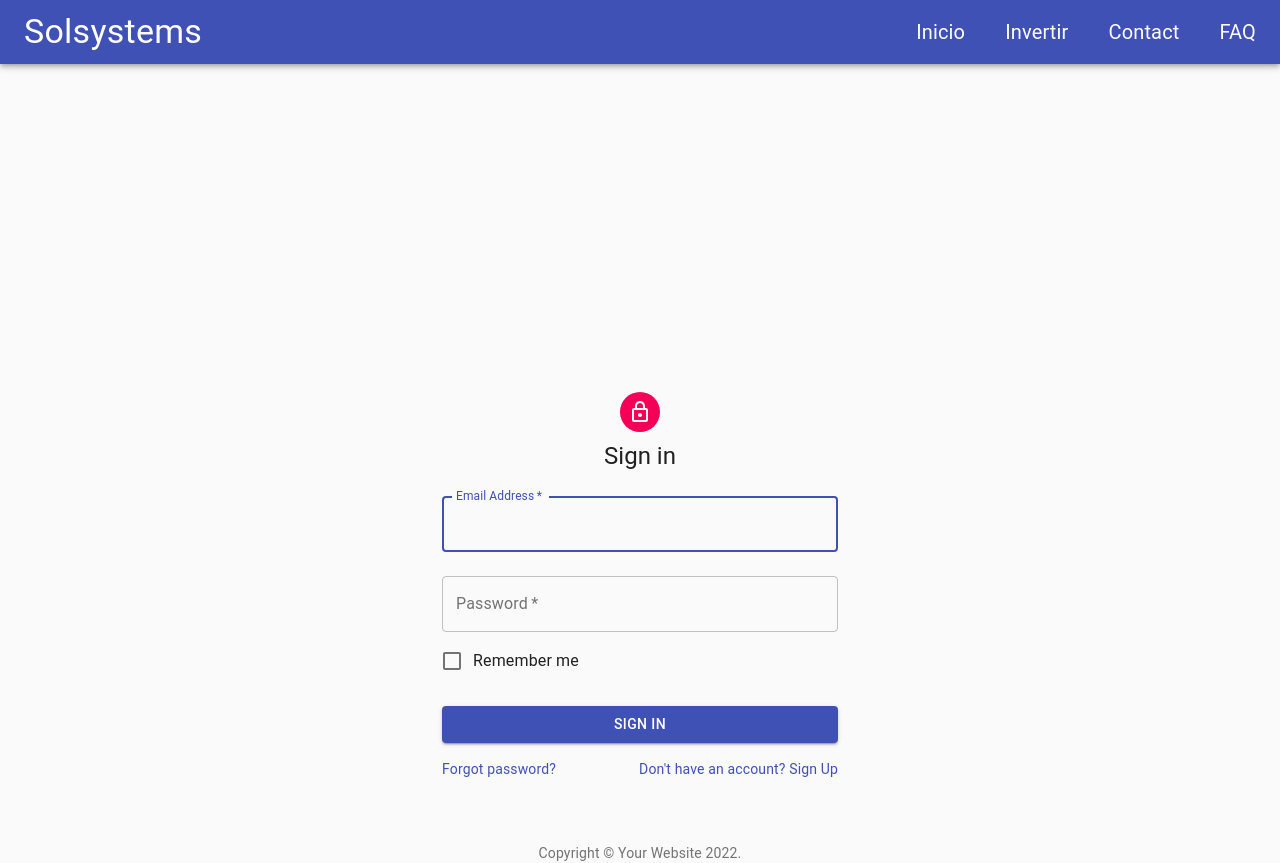
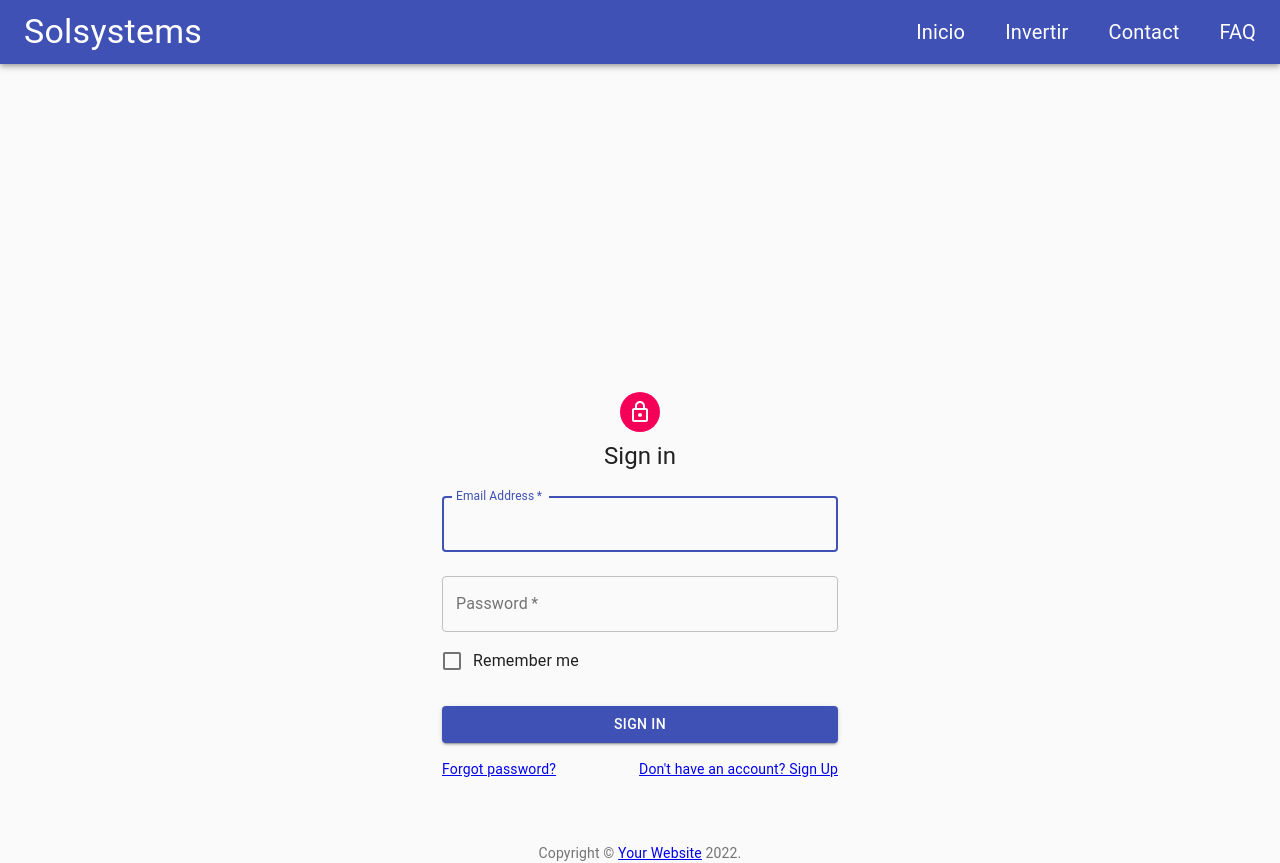
Before and after one commit to manuelmillares/project-x, a React (Create React App) app: page /signin in a window 1280 px wide. Built offline with nearby package versions, Linux system fonts and the light colour scheme.

Commit message:
Fix signin signup bug

```diff
--- a/src/components/Auth/SignIn.js
+++ b/src/components/Auth/SignIn.js
@@ -5,19 +5,19 @@ import CssBaseline from '@material-ui/core/CssBaseline';
 import TextField from '@material-ui/core/TextField';
 import FormControlLabel from '@material-ui/core/FormControlLabel';
 import Checkbox from '@material-ui/core/Checkbox';
-import Link from '@material-ui/core/Link';
 import Grid from '@material-ui/core/Grid';
 import Box from '@material-ui/core/Box';
 import LockOutlinedIcon from '@material-ui/icons/LockOutlined';
 import Typography from '@material-ui/core/Typography';
 import { makeStyles } from '@material-ui/core/styles';
 import Container from '@material-ui/core/Container';
+import { Link } from "react-router-dom";
 
 function Copyright() {
   return (
     <Typography variant="body2" color="textSecondary" align="center">
       {'Copyright © '}
-      <Link color="inherit" href="https://mui.com/">
+      <Link color="inherit" to="https://mui.com/">
         Your Website
       </Link>{' '}
       {new Date().getFullYear()}
@@ -46,7 +46,7 @@ const useStyles = makeStyles((theme) => ({
   },
 }));
 
-export default function SignIn() {
+const SignIn = () => {
   const classes = useStyles();
 
   return (
@@ -97,12 +97,12 @@ export default function SignIn() {
           </Button>
           <Grid container>
             <Grid item xs>
-              <Link href="#" variant="body2">
+              <Link to="#" variant="body2">
                 Forgot password?
               </Link>
             </Grid>
             <Grid item>
-              <Link href="/signup" variant="body2">
+              <Link to="/signup" variant="body2">
                 {"Don't have an account? Sign Up"}
               </Link>
             </Grid>
@@ -115,3 +115,5 @@ export default function SignIn() {
     </Container>
   );
 }
+
+export default SignIn;
--- a/src/components/Auth/SignUp.js
+++ b/src/components/Auth/SignUp.js
@@ -5,19 +5,20 @@ import CssBaseline from '@material-ui/core/CssBaseline';
 import TextField from '@material-ui/core/TextField';
 import FormControlLabel from '@material-ui/core/FormControlLabel';
 import Checkbox from '@material-ui/core/Checkbox';
-import Link from '@material-ui/core/Link';
 import Grid from '@material-ui/core/Grid';
 import Box from '@material-ui/core/Box';
 import LockOutlinedIcon from '@material-ui/icons/LockOutlined';
 import Typography from '@material-ui/core/Typography';
 import { makeStyles } from '@material-ui/core/styles';
 import Container from '@material-ui/core/Container';
+import { Link } from "react-router-dom";
+
 
 function Copyright() {
   return (
     <Typography variant="body2" color="textSecondary" align="center">
       {'Copyright © '}
-      <Link color="inherit" href="https://mui.com/">
+      <Link color="inherit" to="https://mui.com/">
         Your Website
       </Link>{' '}
       {new Date().getFullYear()}
@@ -125,7 +126,7 @@ export default function SignUp() {
           </Button>
           <Grid container justifyContent="flex-end">
             <Grid item>
-              <Link href="/signin" variant="body2">
+              <Link to="/signin" variant="body2">
                 Already have an account? Sign in
               </Link>
             </Grid>
--- a/src/components/Home/Home.js
+++ b/src/components/Home/Home.js
@@ -1,5 +1,6 @@
 import * as React from 'react';
-import {Link, Typography, Box, Stepper, Step, StepLabel, StepContent, Button} from '@material-ui/core';
+import { Typography, Box, Stepper, Step, StepLabel, StepContent, Button} from '@material-ui/core';
+import { Link } from "react-router-dom";
 
 
 const steps = [
@@ -86,7 +87,7 @@ const Home = () => {
         ))}
       </Stepper>
       <div  style={{textAlign: "center"}}>
-      <Link href="/signup" variant="body2">
+      <Link to="/signup">
         <Button  variant="contained" color="success">
           REGISTRARME
         </Button>
```
